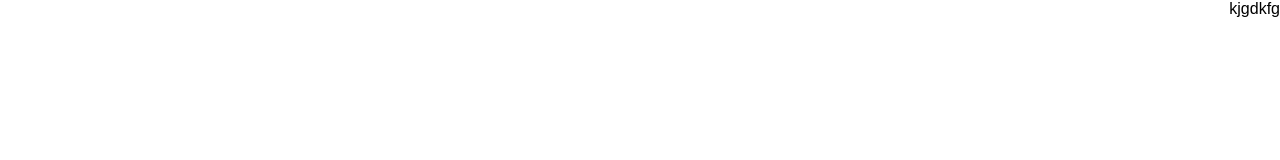
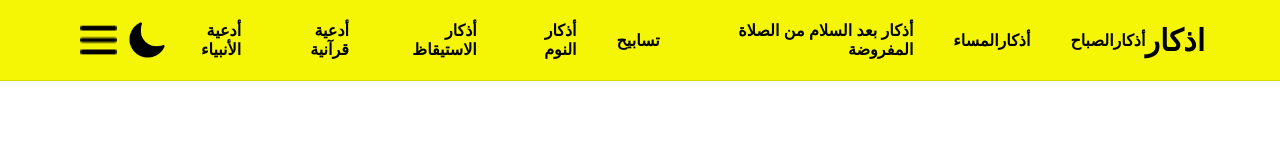
Before and after one commit to dinaHellal/Azkar, a plain HTML site: page index.html in a window 1280 px wide. Drawn offline with Linux system fonts and the light colour scheme.

Commit message:
Add: Header Section & Dark Mode

```diff
--- a/assets/scripts/main.js
+++ b/assets/scripts/main.js
@@ -0,0 +1,12 @@
+document.getElementById("dark-theme").onclick = () => {
+  if (document.body.classList.contains("dark-theme")) {
+    document.body.classList.remove("dark-theme");
+    document.getElementById("dark-theme").src = "assets/icons/moon.png";
+  } else {
+    document.body.classList.add("dark-theme");
+    document.getElementById("dark-theme").src = "assets/icons/sun.png";
+  }
+};
+document.getElementById("toggle-icon").onclick = () => {
+  document.getElementById("nav-menu").classList.toggle("open");
+};
--- a/assets/styles/main.css
+++ b/assets/styles/main.css
@@ -1,7 +1,14 @@
-*{
+* {
   margin: 0;
   padding: 0;
   box-sizing: border-box;
+}
+:root {
+  --text-color: #000;
+  --title-color: #f5f506;
+  --bg-color: #f5f506;
+  --alt-bg-color: #f5f55c;
+  --padding-secton: 60px;
 }
 html {
   scroll-behavior: smooth;
@@ -9,10 +16,21 @@ html {
 body {
   font-family: Arial, "Helvetica Neue", Helvetica, sans-serif;
 }
-a{
+body.dark-theme {
+background-color: #01010e;
+color: #fff;
+}
+.container {
+  padding: 0 20px;
+  margin: auto;
+}
+section {
+  padding: var(--padding-secton);
+}
+a {
   text-decoration: none;
 }
-ul{
+ul {
   list-style: none;
 }
 @media (min-width: 768px) {
@@ -30,9 +48,69 @@ ul{
     width: 1170px;
   }
 }
-@media (min-width:992px) {
-  .col{
+@media (min-width: 992px) {
+  .col {
     width: 45%;
   }
+}
+header {
+  position: sticky;
+  top: 0;
+  padding: 20px 0;
+  background-color: var(--bg-color);
+  border-bottom: 1px solid rgba(0 0 0 / 0.1);
+}
+header .container {
+  display: flex;
+  align-items: center;
+  justify-content: space-between;
+}
+header .container .logo a{
+  color: var(--text-color);
+  font-weight: bold;
+  font-size: 30px;
+}
+header .container nav {
+  display: flex;
+  align-items: center;
+}
+header .container nav img {
+  width: 40px;
+  margin: 0 5px;
+}
+@media (max-width: 991px) {
+  header nav ul.open{
+    display: block;
+  }
+  header nav ul{
+    position: absolute;
+    top: 81px;
+    left: 0;
+    display: none;
+    background-color: var(--bg-color);
+    width: 200px;
+    border-radius: 5px;
 
+  }
+  header nav ul li {
+    padding: 15px;
+  }
+  header nav ul li:hover{
+    background: var(--text-color);
+    color:var(--bg-color);
+  }
 }
+@media (min-width: 992px) {
+  header nav .menu-icon {
+    display: none;
+  }
+  header nav ul {
+    display: flex;
+    align-items: center;
+    gap: 40px;
+  }
+}
+header nav ul li a{
+  color: var(--text-color);
+  font-weight: bold;
+}
--- a/index.html
+++ b/index.html
@@ -3,11 +3,31 @@
 <head>
   <meta charset="UTF-8">
   <meta name="viewport" content="width=device-width, initial-scale=1.0">
-  <title>ازكار</title>
+  <title>اذكار</title>
   <link rel="stylesheet" href="assets/styles/main.css">
 </head>
 <body dir="rtl">
+<header>
+  <div class="container">
+<div class="logo">
+  <a href="index.html">اذكار</a>
+</div>
+<nav>
+  <ul id="nav-menu">
+    <li><a href="#morning">أذكارالصباح</a></li>
+    <li><a href="#evening">أذكارالمساء</a></li>
+    <li><a href="#after-prayer">أذكار بعد السلام من الصلاة المفروضة</a></li>
+    <li><a href="#rosaries">تسابيح</a></li>
+    <li><a href="#sleeping">أذكار النوم</a></li>
+    <li><a href="#wake-up">أذكار الاستيقاظ</a></li>
+    <li><a href="#quran-section">أدعية قرآنية</a></li>
+    <li><a href="#prophets-section">أدعية الأنبياء</a></li>
+</ul>
+<img src="assets/icons/moon.png" id="dark-theme" class="dark-theme" alt="Moon Icon">
+<img src="assets/icons/menu.webp" class="toggle-icon" id="toggle-icon" alt="Menu Icon">
+</nav>
+</div>
+</header>
   <script src="assets/scripts/main.js"></script>
-  kjgdkfg
 </body>
 </html>
```
Also changed, not shown: assets/icons/menu.webp (added).
